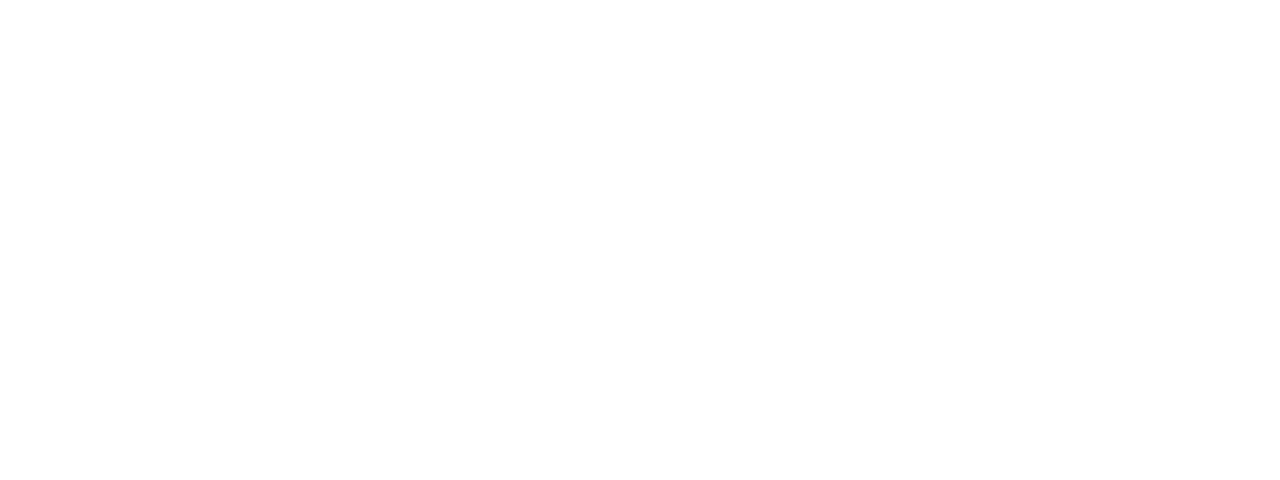
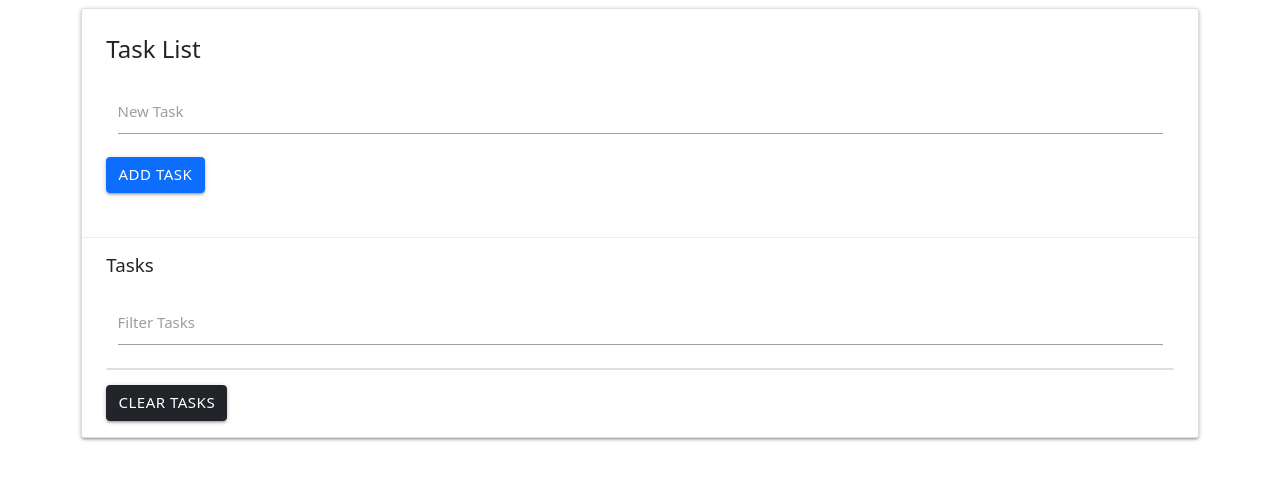
Before and after one commit to AKWanjohi/Task-List-JS, a plain HTML site: page index.html in a window 1280 px wide. Drawn offline with nearby package versions, Linux system fonts and the light colour scheme.

Commit message:
Created the UI markup.

```diff
--- a/index.html
+++ b/index.html
@@ -17,6 +17,40 @@
     <title>Task List</title>
   </head>
   <body>
+    <div class="container">
+      <div class="row">
+        <div class="col s12">
+          <div id="main" class="card">
+            <div class="card-content">
+              <span class="card-title">Task List</span>
+              <div class="row">
+                <form id="task-form">
+                  <div class="input-field col s12">
+                    <input type="text" name="task" id="task" />
+                    <label for="task">New Task</label>
+                  </div>
+                  <input
+                    type="submit"
+                    value="Add Task"
+                    class="btn btn-primary"
+                  />
+                </form>
+              </div>
+            </div>
+            <div class="card-action">
+              <h5 id="task-title">Tasks</h5>
+              <div class="input-field col s12">
+                <input type="text" name="filter" id="filter" />
+                <label for="filter">Filter Tasks</label>
+              </div>
+              <ul class="collection"></ul>
+              <a href="#" class="clear-tasks btn btn-dark">Clear Tasks</a>
+            </div>
+          </div>
+        </div>
+      </div>
+    </div>
+
     <script src="https://cdnjs.cloudflare.com/ajax/libs/materialize/1.0.0/js/materialize.min.js"></script>
     <script
       src="https://kit.fontawesome.com/5c2dcab351.js"
```
